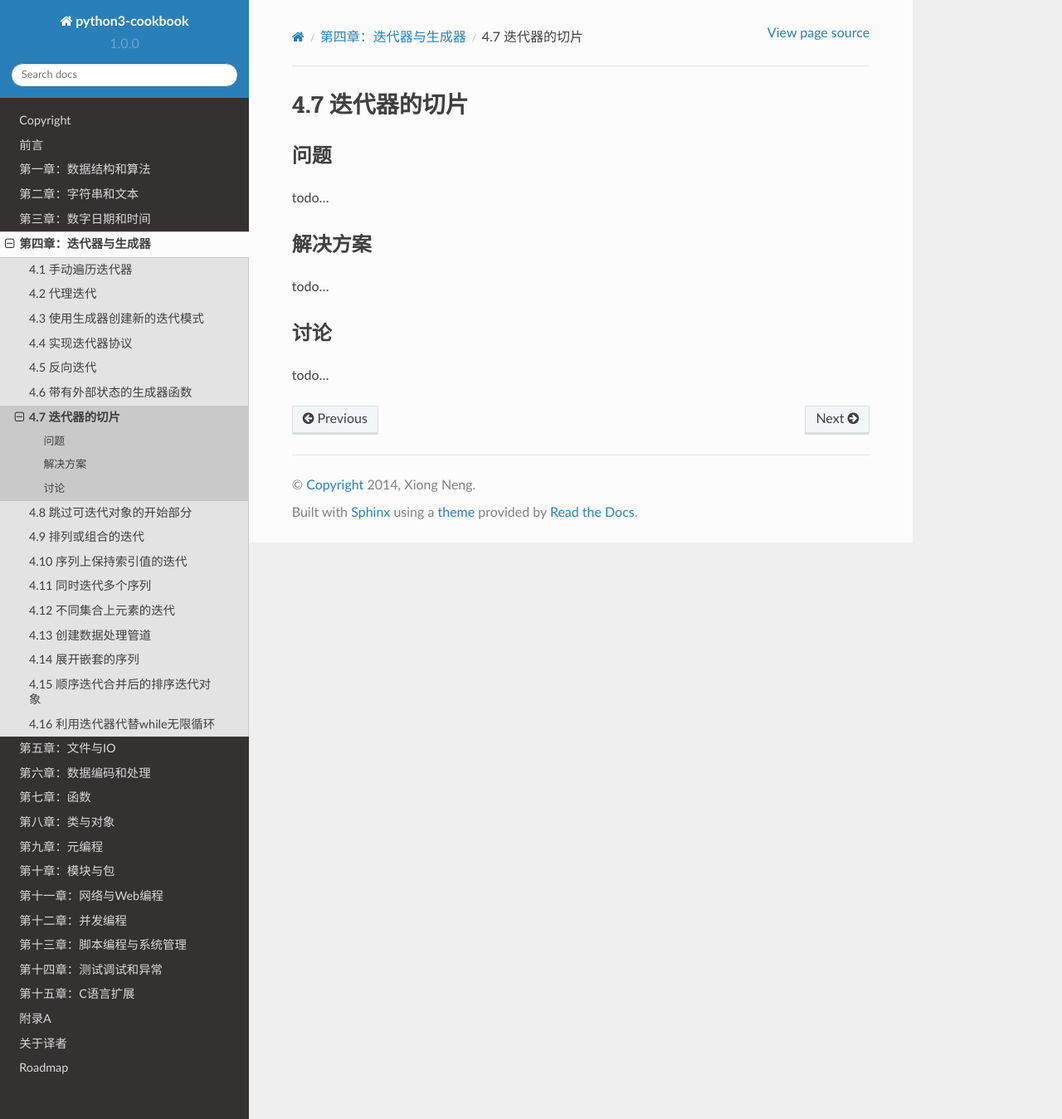
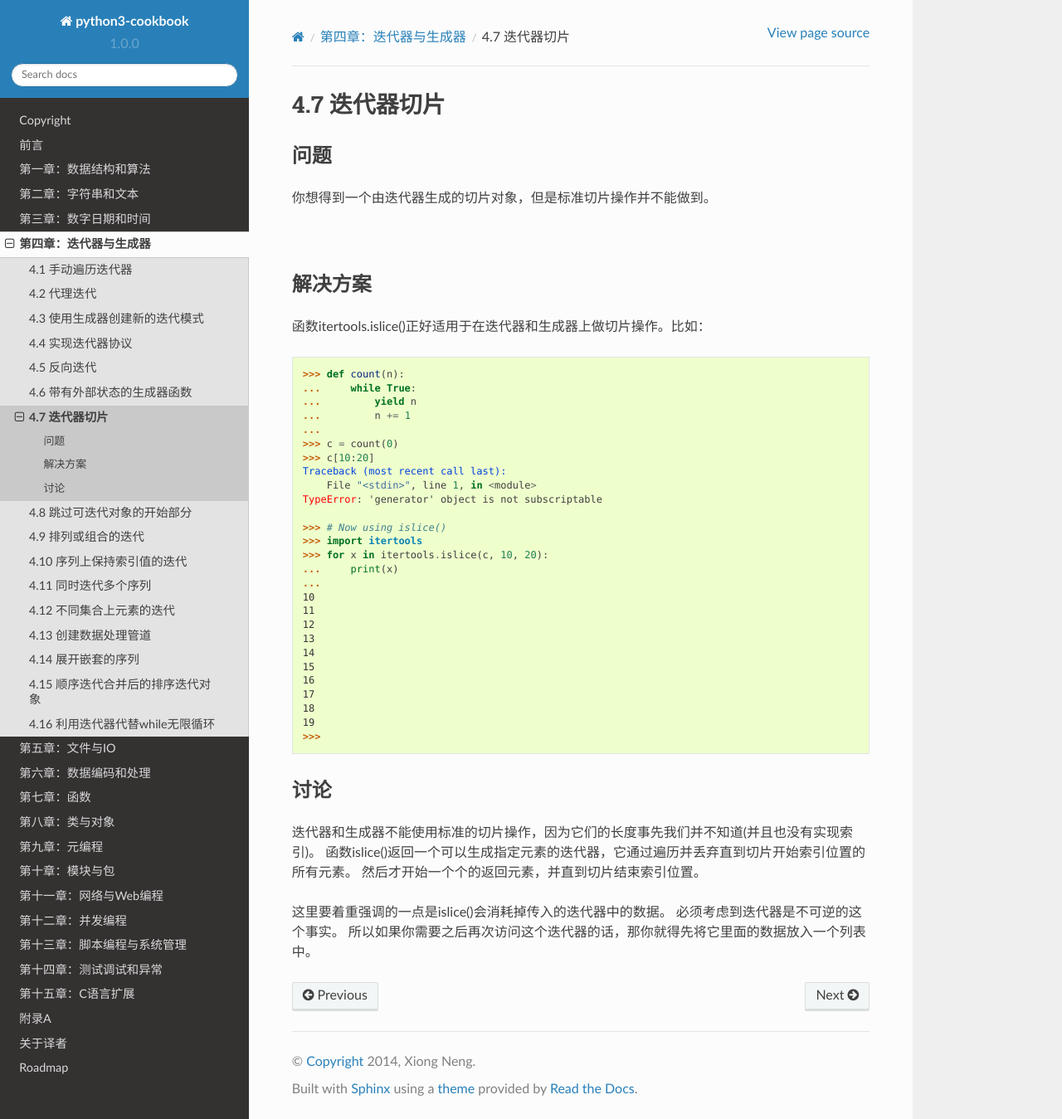
Before and after one commit to yidao620c/python3-cookbook, a Sphinx documentation site: the page built from source/c04/p07_taking_slice_of_iterator.rst, in a window 1280 px wide and 1349 px high. Shown: the whole window at 83% size. Built offline with Sphinx 7.4.7 and the Read the Docs theme 2.0.0, drawn with Linux system fonts in a browser that asks for light colours.

Commit message:
4.7小节完成

```diff
--- a/source/c04/p07_taking_slice_of_iterator.rst
+++ b/source/c04/p07_taking_slice_of_iterator.rst
@@ -1,18 +1,57 @@
 ============================
-4.7 迭代器的切片
+4.7 迭代器切片
 ============================
 
 ----------
 问题
 ----------
-todo...
+你想得到一个由迭代器生成的切片对象，但是标准切片操作并不能做到。
+
+|
 
 ----------
 解决方案
 ----------
-todo...
+函数itertools.islice()正好适用于在迭代器和生成器上做切片操作。比如：
+
+.. code-block:: python
+
+    >>> def count(n):
+    ...     while True:
+    ...         yield n
+    ...         n += 1
+    ...
+    >>> c = count(0)
+    >>> c[10:20]
+    Traceback (most recent call last):
+        File "<stdin>", line 1, in <module>
+    TypeError: 'generator' object is not subscriptable
+
+    >>> # Now using islice()
+    >>> import itertools
+    >>> for x in itertools.islice(c, 10, 20):
+    ...     print(x)
+    ...
+    10
+    11
+    12
+    13
+    14
+    15
+    16
+    17
+    18
+    19
+    >>>
+
 
 ----------
 讨论
 ----------
-todo...
+迭代器和生成器不能使用标准的切片操作，因为它们的长度事先我们并不知道(并且也没有实现索引)。
+函数islice()返回一个可以生成指定元素的迭代器，它通过遍历并丢弃直到切片开始索引位置的所有元素。
+然后才开始一个个的返回元素，并直到切片结束索引位置。
+
+这里要着重强调的一点是islice()会消耗掉传入的迭代器中的数据。
+必须考虑到迭代器是不可逆的这个事实。
+所以如果你需要之后再次访问这个迭代器的话，那你就得先将它里面的数据放入一个列表中。
```
Also changed, not shown: 1 other file.
